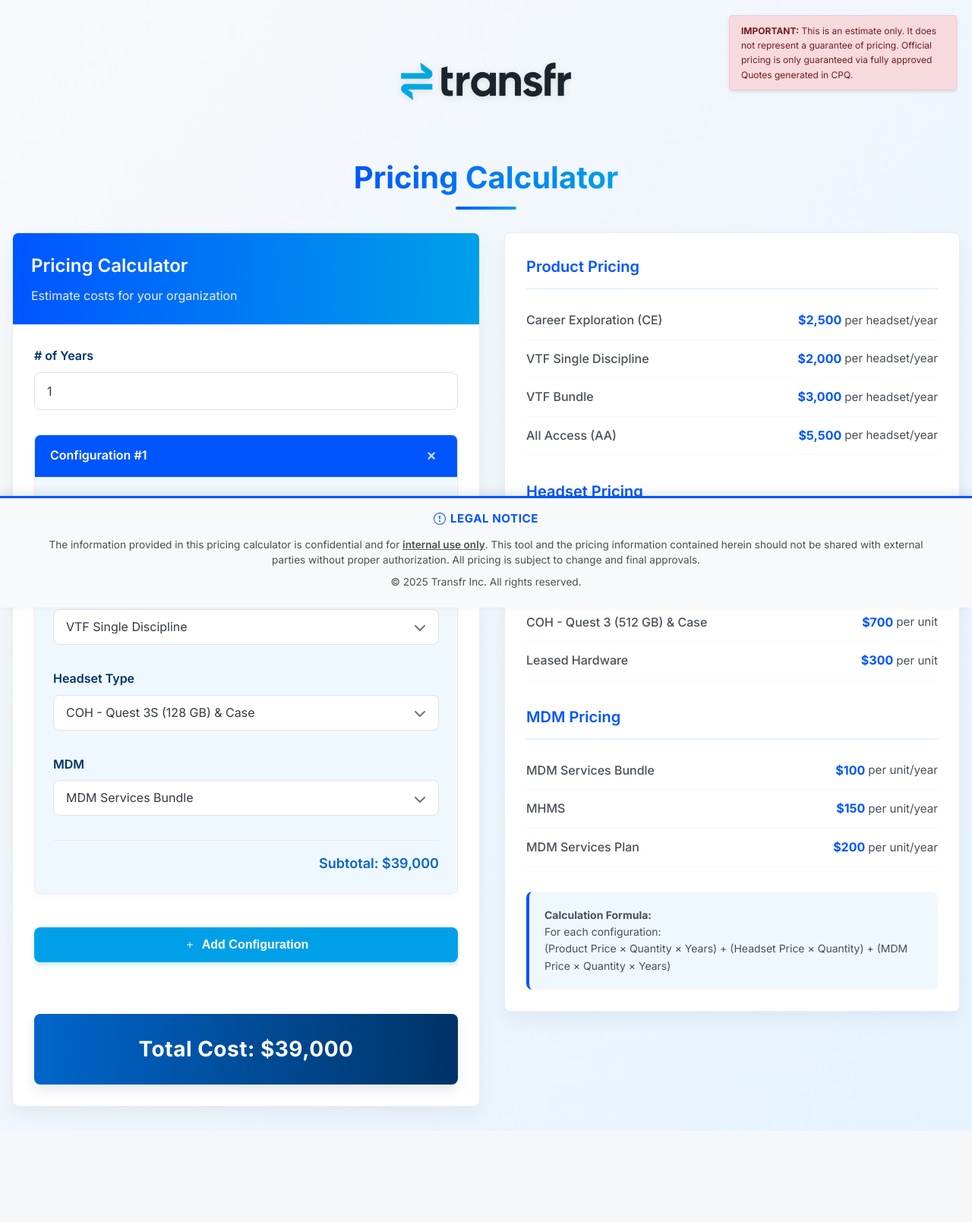
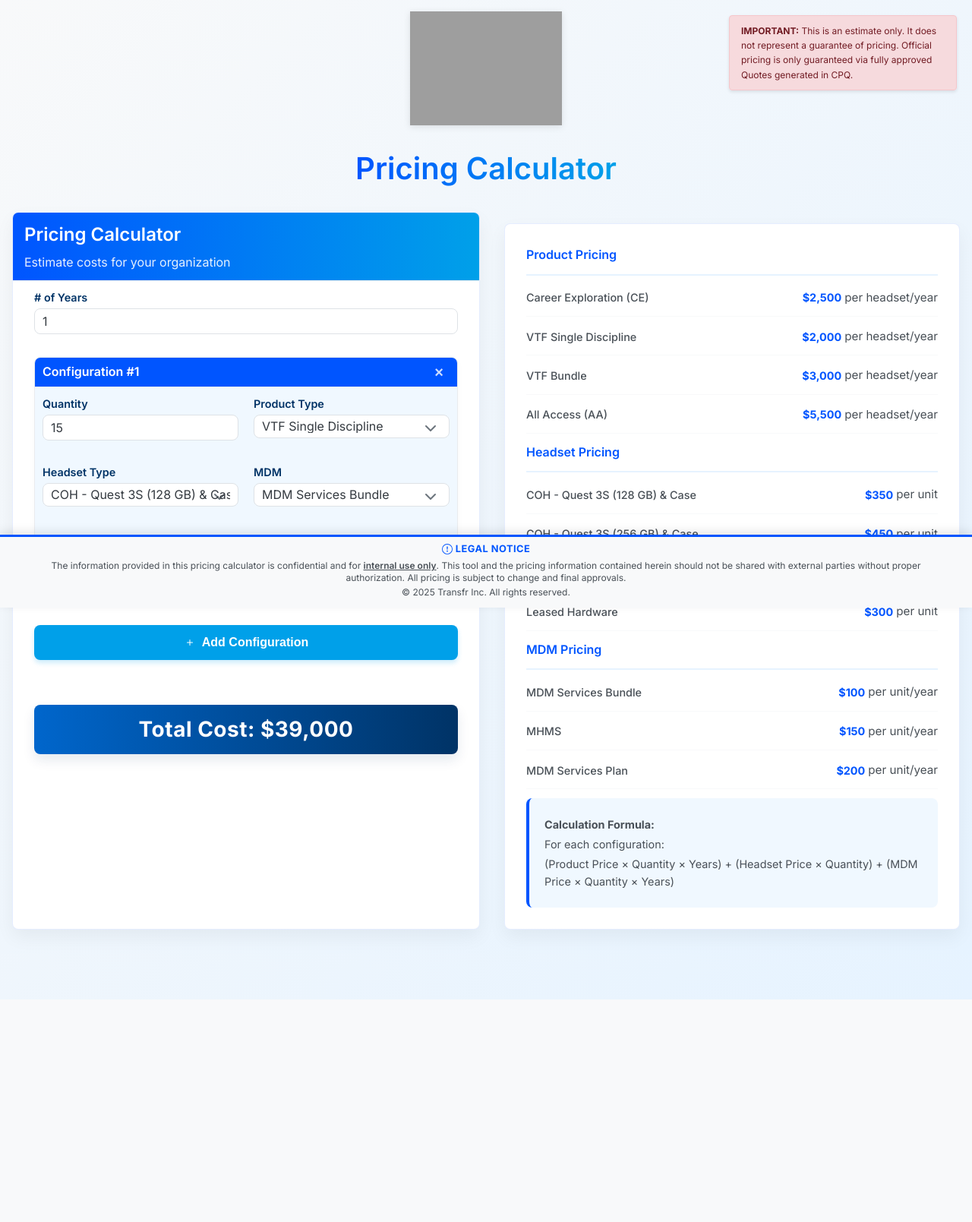
Before and after one commit to maxharris1/pricing-calc, a Flask app: page / in a window 1280 px wide. Shown: the whole page at 76% size. After the commit the page ends 1316 px from the top, so only its background shows below. Run offline with Flask 3, Linux system fonts and the light colour scheme; grey boxes are pictures that could not be loaded.

Commit message:
UI enhancements: Increased logo and title size, matched body background with calculator-page gradient

```diff
--- a/templates/index.html
+++ b/templates/index.html
@@ -24,22 +24,170 @@
             z-index: 100;
         }
 
-        /* Override footer styles to make it smaller */
+        /* Override footer styles to make it even smaller */
         .legal-footer {
-            padding: 1rem 1.5rem;
+            padding: 0.5rem 1rem;
         }
 
         .legal-disclaimer {
-            font-size: 0.85rem;
+            font-size: 0.75rem;
+            line-height: 1.3;
+        }
+
+        .legal-disclaimer p {
+            margin-bottom: 0.25rem;
         }
 
         .legal-disclaimer strong {
-            font-size: 0.95rem;
+            font-size: 0.8rem;
+        }
+
+        .legal-header {
+            margin-bottom: 0.35rem;
         }
 
         .legal-header svg {
-            width: 16px;
-            height: 16px;
+            width: 14px;
+            height: 14px;
+        }
+
+        /* Reduce padding-bottom on body to account for smaller footer */
+        body {
+            padding-bottom: 60px;
+            background: linear-gradient(to bottom right, #f8f9fa, #e6f3ff);
+        }
+
+        /* Reduce spacing in the top section */
+        .calculator-page {
+            padding-top: 10px;
+        }
+
+        /* Improved header with no blue line */
+        .calculator-header {
+            margin-bottom: 20px;
+            padding: 5px 0;
+            border-bottom: none !important; /* Remove any bottom border */
+        }
+
+        .calculator-header:after {
+            display: none !important; /* Remove any pseudo-element that might add a line */
+        }
+
+        .logo-title-container {
+            display: flex;
+            flex-direction: column;
+            align-items: center;
+            justify-content: center;
+            gap: 15px;
+            margin-bottom: 0;
+        }
+
+        .header-logo {
+            max-height: 150px;
+            width: auto;
+            margin-bottom: 10px;
+        }
+
+        .calculator-header h1 {
+            margin: 0;
+            font-size: 2.5rem;
+            font-weight: 600;
+            color: #0055ff;
+            border-bottom: none;
+        }
+
+        .calculator-wrapper {
+            margin-top: 5px;
+        }
+
+        .card-header {
+            padding: 10px 15px;
+        }
+
+        .card-header h2 {
+            margin: 0;
+            font-size: 1.5rem;
+        }
+
+        .card-header p {
+            margin: 5px 0 0;
+        }
+
+        .card-content {
+            padding-top: 10px;
+        }
+
+        .form-group {
+            margin-bottom: 10px;
+        }
+
+        /* Make pricing key more compact */
+        .pricing-key {
+            margin-top: 15px;
+        }
+
+        .key-section {
+            margin-bottom: 12px;
+        }
+
+        .key-section h3 {
+            margin: 0 0 5px;
+            font-size: 1rem;
+        }
+
+        .key-list li {
+            margin-bottom: 2px;
+            font-size: 0.9rem;
+        }
+
+        .calculation-note {
+            font-size: 0.9rem;
+        }
+
+        .calculation-note p {
+            margin: 3px 0;
+        }
+
+        /* Make configuration section more compact */
+        .headset-row {
+            margin-bottom: 10px;
+        }
+
+        .row-header {
+            padding: 5px 10px;
+        }
+
+        .row-header h4 {
+            margin: 0;
+            font-size: 1rem;
+        }
+
+        .row-content {
+            padding: 10px;
+        }
+
+        .form-group .label {
+            margin-bottom: 3px;
+            font-size: 0.9rem;
+        }
+
+        .input, .select {
+            padding: 6px 10px;
+        }
+
+        .row-cost {
+            margin-top: 10px;
+        }
+
+        /* Add some spacing above the add button */
+        #addRowBtn {
+            margin-top: 5px;
+        }
+
+        /* Result box spacing */
+        .result-box {
+            margin-top: 15px;
+            padding: 10px;
         }
     </style>
 </head>
@@ -51,7 +199,7 @@
     <main class="calculator-page">
         <div class="calculator-header">
             <div class="logo-title-container">
-                <img src="{{ url_for('static', filename='images/Copy of Transfr_Logos-01 (1).png') }}" alt="Transfr Logo" class="header-logo">
+                <img src="{{ url_for('static', filename='images/logo.png') }}" alt="Transfr Logo" class="header-logo">
                 <h1>Pricing Calculator</h1>
             </div>
         </div>
@@ -107,7 +255,7 @@
                                             <option value="MDM Services Plan">MDM Services Plan</option>
                                         </select>
                                     </div>
-                                    <div class="row-cost">Subtotal: $29,500</div>
+                                    <div class="row-cost">Subtotal: $24,850</div>
                                 </div>
                             </div>
                         </div>
@@ -120,7 +268,7 @@
                         </button>
 
                         <div class="result-box">
-                            <div id="totalCost" class="total-cost">Total Cost: $29,500</div>
+                            <div id="totalCost" class="total-cost">Estimated Total Cost: $29,500</div>
                         </div>
                     </div>
                 </div>
@@ -140,9 +288,9 @@
                 <div class="key-section">
                     <h3>Headset Pricing</h3>
                     <ul class="key-list">
-                        <li><span class="key-name">COH - Quest 3S (128 GB) & Case</span> <span class="key-price">$500</span> <span class="unit-text">per unit</span></li>
-                        <li><span class="key-name">COH - Quest 3S (256 GB) & Case</span> <span class="key-price">$600</span> <span class="unit-text">per unit</span></li>
-                        <li><span class="key-name">COH - Quest 3 (512 GB) & Case</span> <span class="key-price">$700</span> <span class="unit-text">per unit</span></li>
+                        <li><span class="key-name">COH - Quest 3S (128 GB) & Case</span> <span class="key-price">$350</span> <span class="unit-text">per unit</span></li>
+                        <li><span class="key-name">COH - Quest 3S (256 GB) & Case</span> <span class="key-price">$450</span> <span class="unit-text">per unit</span></li>
+                        <li><span class="key-name">COH - Quest 3 (512 GB) & Case</span> <span class="key-price">$550</span> <span class="unit-text">per unit</span></li>
                         <li><span class="key-name">Leased Hardware</span> <span class="key-price">$300</span> <span class="unit-text">per unit</span></li>
                     </ul>
                 </div>
@@ -169,7 +317,7 @@
         <div class="footer-container">
             <div class="legal-disclaimer">
                 <div class="legal-header">
-                    <svg xmlns="http://www.w3.org/2000/svg" width="16" height="16" fill="currentColor" viewBox="0 0 16 16" style="margin-right: 6px; vertical-align: -2px; color: var(--primary-color);">
+                    <svg xmlns="http://www.w3.org/2000/svg" width="14" height="14" fill="currentColor" viewBox="0 0 16 16" style="margin-right: 4px; vertical-align: -1px; color: var(--primary-color);">
                         <path d="M8 15A7 7 0 1 1 8 1a7 7 0 0 1 0 14zm0 1A8 8 0 1 0 8 0a8 8 0 0 0 0 16z"/>
                         <path d="M7.002 11a1 1 0 1 1 2 0 1 1 0 0 1-2 0zM7.1 4.995a.905.905 0 1 1 1.8 0l-.35 3.507a.552.552 0 0 1-1.1 0L7.1 4.995z"/>
                     </svg>
```
